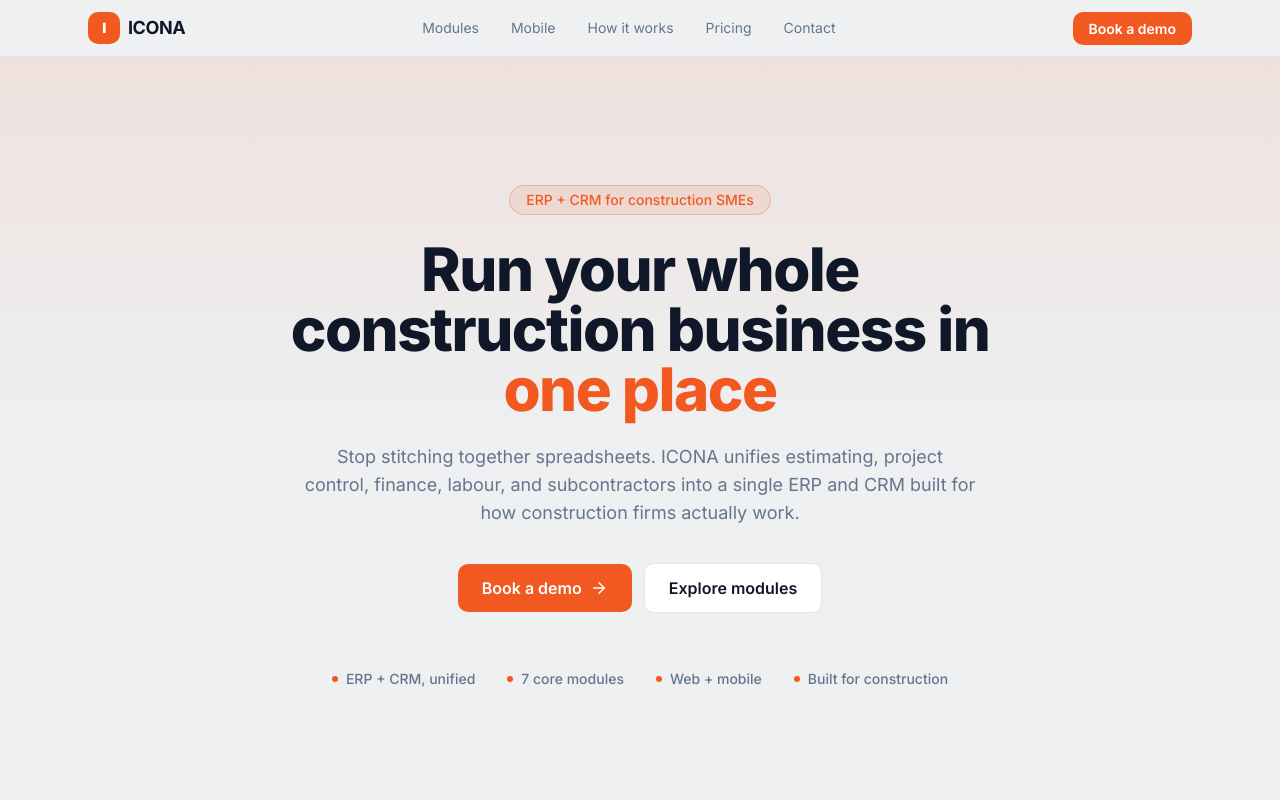
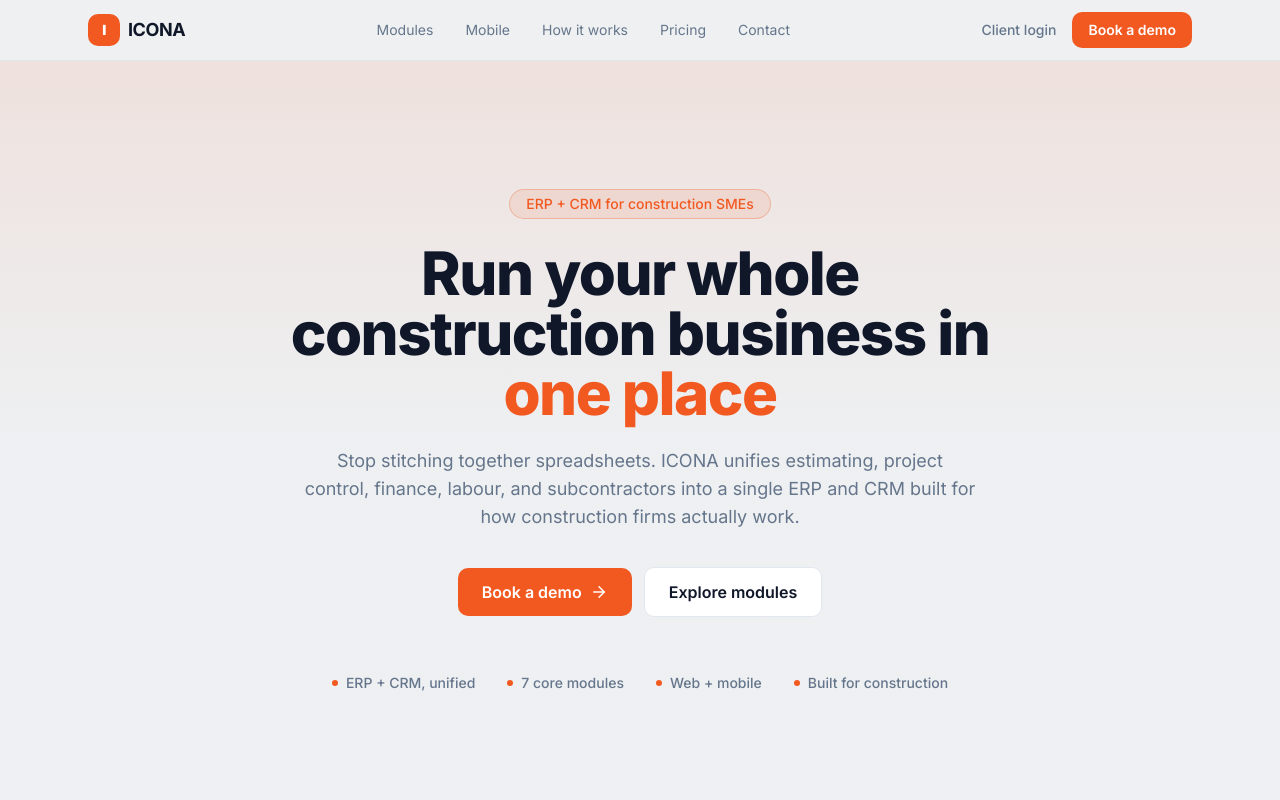
Before and after one commit to MuhammadAbbasi/icona, a Next.js app: page / in a window 1280 px wide. Shown: the top 800 px of the page. Built offline with nearby package versions, Linux system fonts and the light colour scheme.

Commit message:
Add client login to the website navbar (links to ERP /login)
Desktop + mobile nav now show a 'Client login' action pointing at
company.appUrl/login (placeholder URL, tracked in todo). Build verified.

```diff
--- a/src/components/website/Navbar.jsx
+++ b/src/components/website/Navbar.jsx
@@ -14,7 +14,8 @@
 
 const Navbar = () => {
   const [open, setOpen] = useState(false);
-  const { nav, hero } = SITE_CONFIG;
+  const { nav, hero, company } = SITE_CONFIG;
+  const loginUrl = `${company.appUrl}/login`;
 
   return (
     <header className="sticky top-0 z-50 border-b border-border bg-background/80 backdrop-blur">
@@ -29,7 +30,10 @@
           ))}
         </div>
 
-        <div className="hidden md:block">
+        <div className="hidden items-center gap-4 md:flex">
+          <a href={loginUrl} className="text-sm font-medium text-muted-foreground transition-colors hover:text-foreground">
+            Client login
+          </a>
           <a href={hero.primaryCta.href} className="rounded-lg bg-primary px-4 py-2 text-sm font-semibold text-primary-foreground transition-opacity hover:opacity-90">
             {hero.primaryCta.label}
           </a>
@@ -48,6 +52,9 @@
                 {l.name}
               </a>
             ))}
+            <a href={loginUrl} className="py-2 text-sm font-medium text-muted-foreground hover:text-foreground">
+              Client login
+            </a>
             <a href={hero.primaryCta.href} onClick={() => setOpen(false)} className="mt-2 rounded-lg bg-primary px-4 py-2 text-center text-sm font-semibold text-primary-foreground">
               {hero.primaryCta.label}
             </a>
--- a/src/config.js
+++ b/src/config.js
@@ -10,6 +10,7 @@
     subTagline:
       'ICONA gives small and medium construction firms one connected system, from BOQ and budgeting to labour, subcontractors, and cash flow, on web and mobile.',
     domain: 'https://icona.app', // TODO: set the real domain
+    appUrl: 'https://app.icona.app', // TODO: set the real ERP app URL (where clients log in)
   },
 
   nav: [
```
Also changed, not shown: 1 other file (tests, documents, lock files or other folders).
